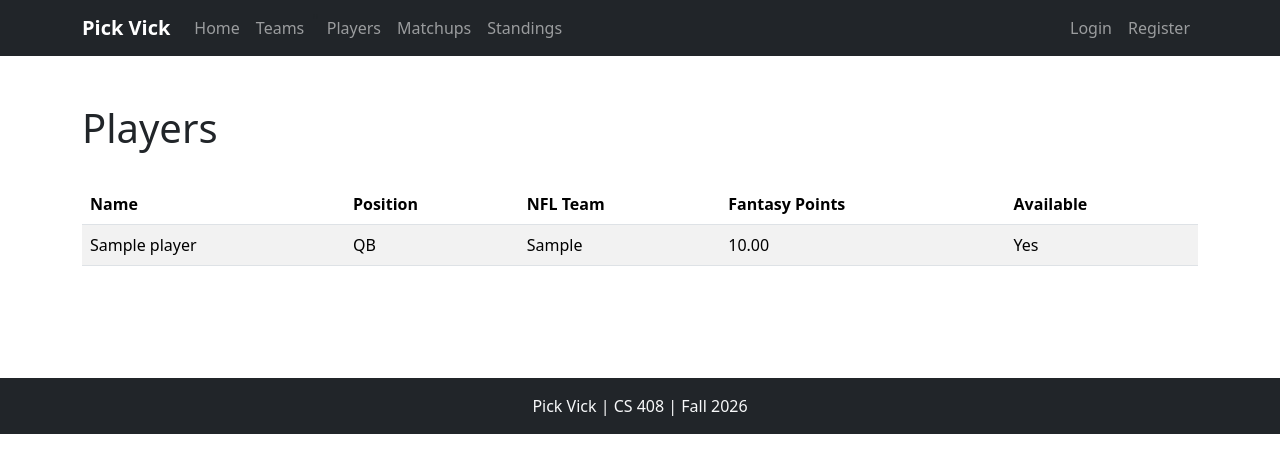
After one commit to therrera6990/pick-vick, a Django app: page /players/ in a window 1280 px wide. The commit adds this page. Shown: the top 473 px of the page. Run offline with Django 5.2, Linux system fonts and the light colour scheme; tables that the repository leaves empty hold one stand-in row (values such as "Sample post").

Commit message:
Add player list page

```diff
--- a/fantasy/templates/fantasy/base.html
+++ b/fantasy/templates/fantasy/base.html
@@ -24,7 +24,7 @@
         <div class="navbar-nav me-auto">
             <a class="nav-link" href="/">Home</a>
             <a class="nav-link" href="{% url 'team_list' %}"> Teams</a>"
-            <a class="nav-link" href="#">Players</a>
+            <a class="nav-link" href="{% url 'player_list' %}">Players</a>
             <a class="nav-link" href="#">Matchups</a>
             <a class="nav-link" href="#">Standings</a>
         </div>
--- /dev/null
+++ b/fantasy/templates/fantasy/player_list.html
@@ -0,0 +1,59 @@
+{% extends "fantasy/base.html" %}
+
+{% block content %}
+
+<div class="container py-5">
+
+    <div class="d-flex justify-content-between align-items-center mb-4">
+        <h1>Players</h1>
+    </div>
+
+    {% if players %}
+
+        <div class="table-responsive">
+            <table class="table table-striped">
+
+                <thead>
+                    <tr>
+                        <th>Name</th>
+                        <th>Position</th>
+                        <th>NFL Team</th>
+                        <th>Fantasy Points</th>
+                        <th>Available</th>
+                    </tr>
+                </thead>
+
+                <tbody>
+
+                    {% for player in players %}
+
+                        <tr>
+                            <td>{{ player.name }}</td>
+                            <td>{{ player.position }}</td>
+                            <td>{{ player.nfl_team }}</td>
+                            <td>{{ player.fantasy_points }}</td>
+                            <td>
+                                {% if player.available %}
+                                    Yes
+                                {% else %}
+                                    No
+                                {% endif %}
+                            </td>
+                        </tr>
+
+                    {% endfor %}
+
+                </tbody>
+
+            </table>
+        </div>
+
+    {% else %}
+
+        <p>No players have been added yet.</p>
+
+    {% endif %}
+
+</div>
+
+{% endblock %}
--- a/fantasy/urls.py
+++ b/fantasy/urls.py
@@ -7,6 +7,8 @@ urlpatterns = [
     path("", views.home, name="home"),
 
     path("register/", views.register, name="register"),
+
+    path("players/", views.player_list, name="player_list"),
 
     path(
         "login/",
--- a/fantasy/views.py
+++ b/fantasy/views.py
@@ -4,6 +4,7 @@ from django.shortcuts import get_object_or_404, redirect, render
 
 from .forms import FantasyTeamForm, RegisterForm
 from .models import FantasyTeam
+from .models import FantasyTeam, Player
 
 
 def home(request):
@@ -35,6 +36,15 @@ def team_list(request):
         request,
         "fantasy/team_list.html",
         {"teams": teams},
+    )
+
+def player_list(request):
+    players = Player.objects.all()
+
+    return render(
+        request,
+        "fantasy/player_list.html",
+        {"players":players},
     )
 
 
```
